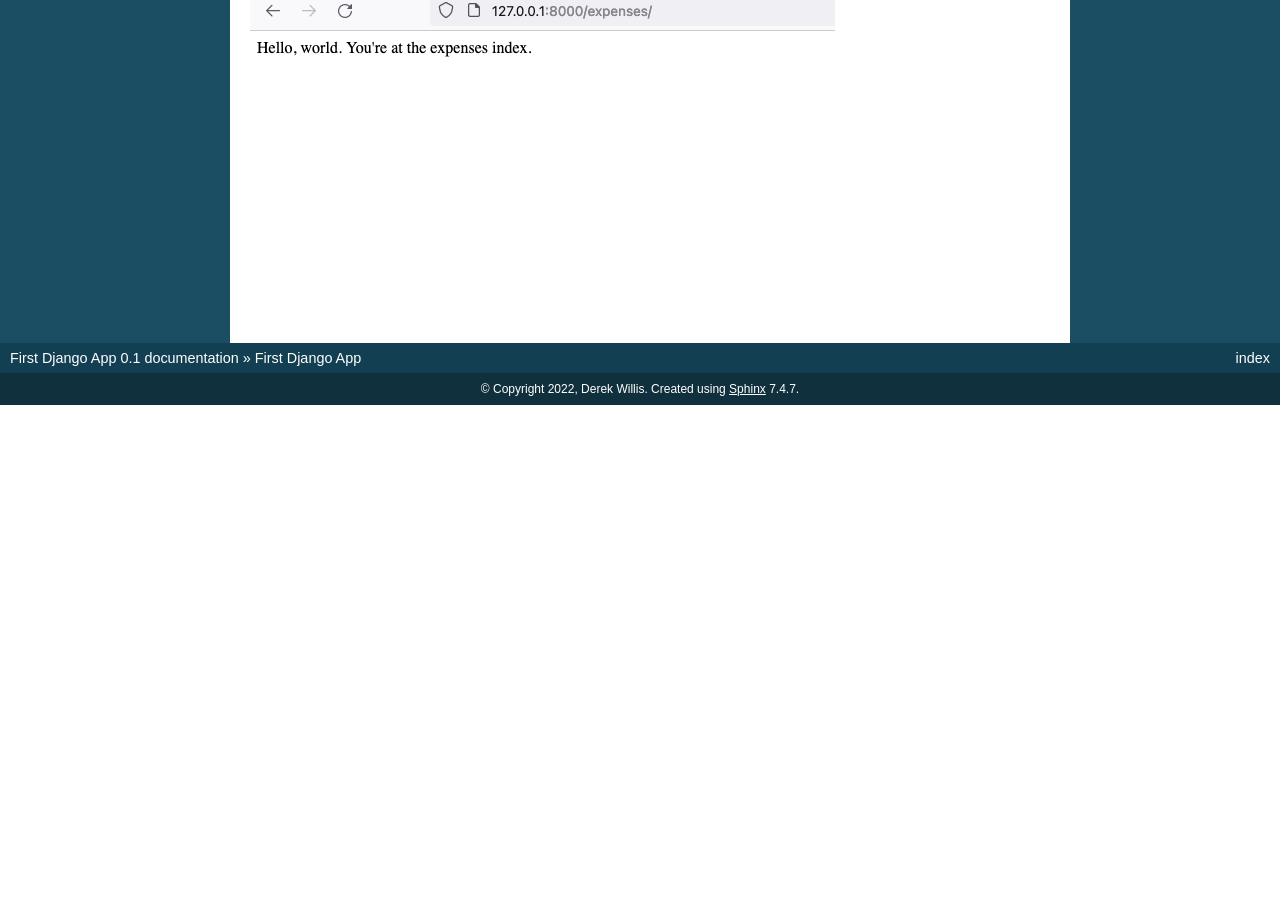
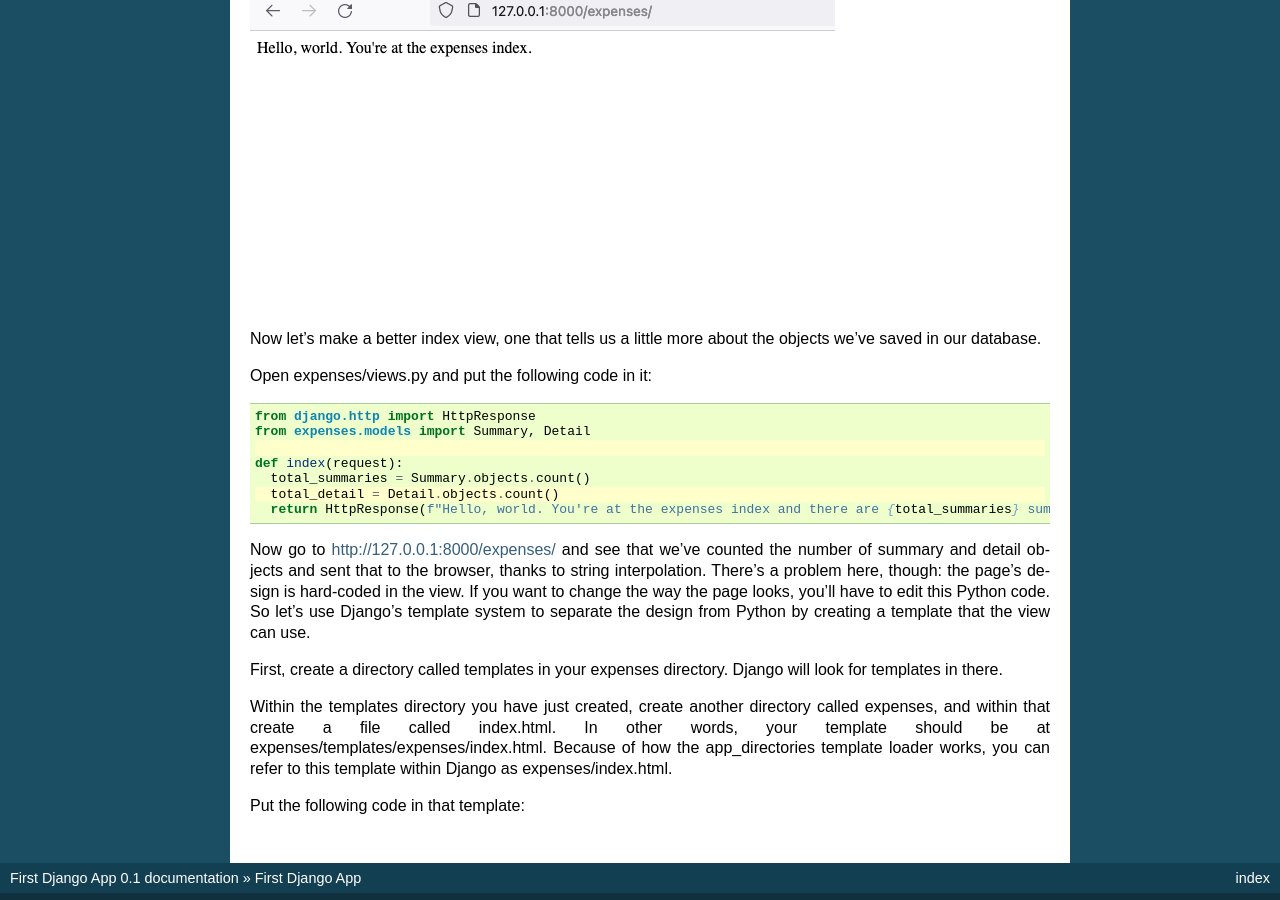
Before and after one commit to NewsAppsUMD/first-django-app-umd, a Sphinx documentation site: the page built from docs/index.rst, in a window 1280 px wide and 900 px high, scrolled down 15515 px. Built offline with Sphinx 7.4.7, drawn with Linux system fonts in a browser that asks for light colours; before the commit the page ends 15920 px from its top, so only the background shows below that; some of the changed text lies outside the part shown.

Commit message:
adding views

```diff
--- a/docs/index.rst
+++ b/docs/index.rst
@@ -678,8 +678,8 @@ Take a moment to search, filter and sort the list to see how things work. Now we
   admin.site.register(Detail, DetailAdmin)
 
 
-Act 5: Hello Views
----------------------
+Act 5: Hello Views (and Templates)
+----------------------------------
 
 Now you're ready to show your data to people who can't (and shouldn't) login to your Django app. We do that using ``views``, which are invoked when a specific URL is loaded.
 
@@ -724,3 +724,26 @@ This ``urls.py`` organizes _all_ of the urls we could have for this entire proje
 Now go to http://127.0.0.1:8000/expenses/
 
 .. image:: /_static/hello-expenses.png
+
+Now let's make a better index view, one that tells us a little more about the objects we've saved in our database.
+
+Open expenses/views.py and put the following code in it:
+
+.. code-block:: python
+  :emphasize-lines: 3,6
+
+  from django.http import HttpResponse
+  from expenses.models import Summary, Detail
+
+  def index(request):
+    total_summaries = Summary.objects.count()
+    total_detail = Detail.objects.count()
+    return HttpResponse(f"Hello, world. You're at the expenses index and there are {total_summaries} summary records and {total_detail} records in the database.")
+
+Now go to http://127.0.0.1:8000/expenses/ and see that we've counted the number of summary and detail objects and sent that to the browser, thanks to string interpolation. There’s a problem here, though: the page’s design is hard-coded in the view. If you want to change the way the page looks, you’ll have to edit this Python code. So let's use Django's template system to separate the design from Python by creating a template that the view can use.
+
+First, create a directory called templates in your expenses directory. Django will look for templates in there.
+
+Within the templates directory you have just created, create another directory called expenses, and within that create a file called index.html. In other words, your template should be at expenses/templates/expenses/index.html. Because of how the app_directories template loader works, you can refer to this template within Django as expenses/index.html.
+
+Put the following code in that template:
```
